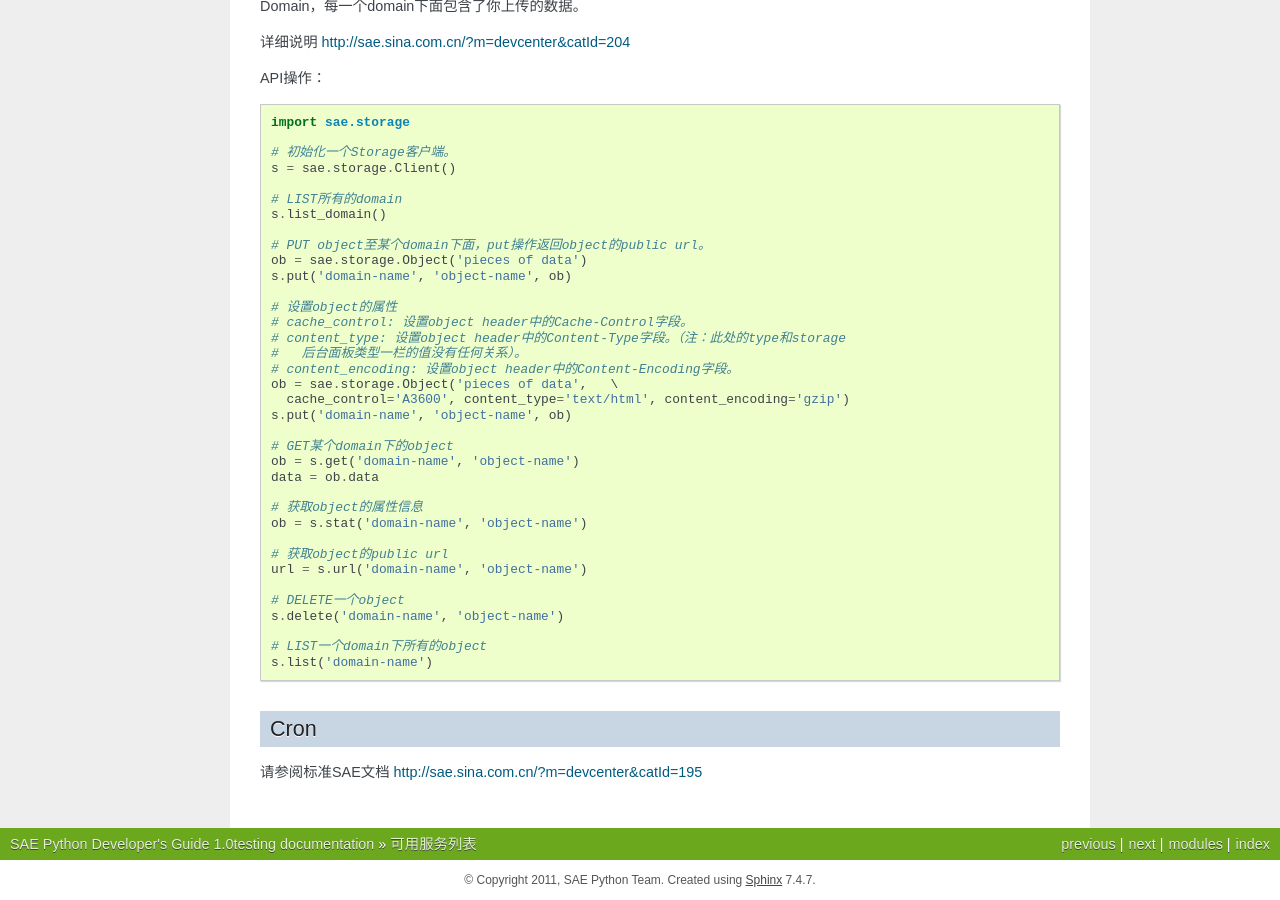
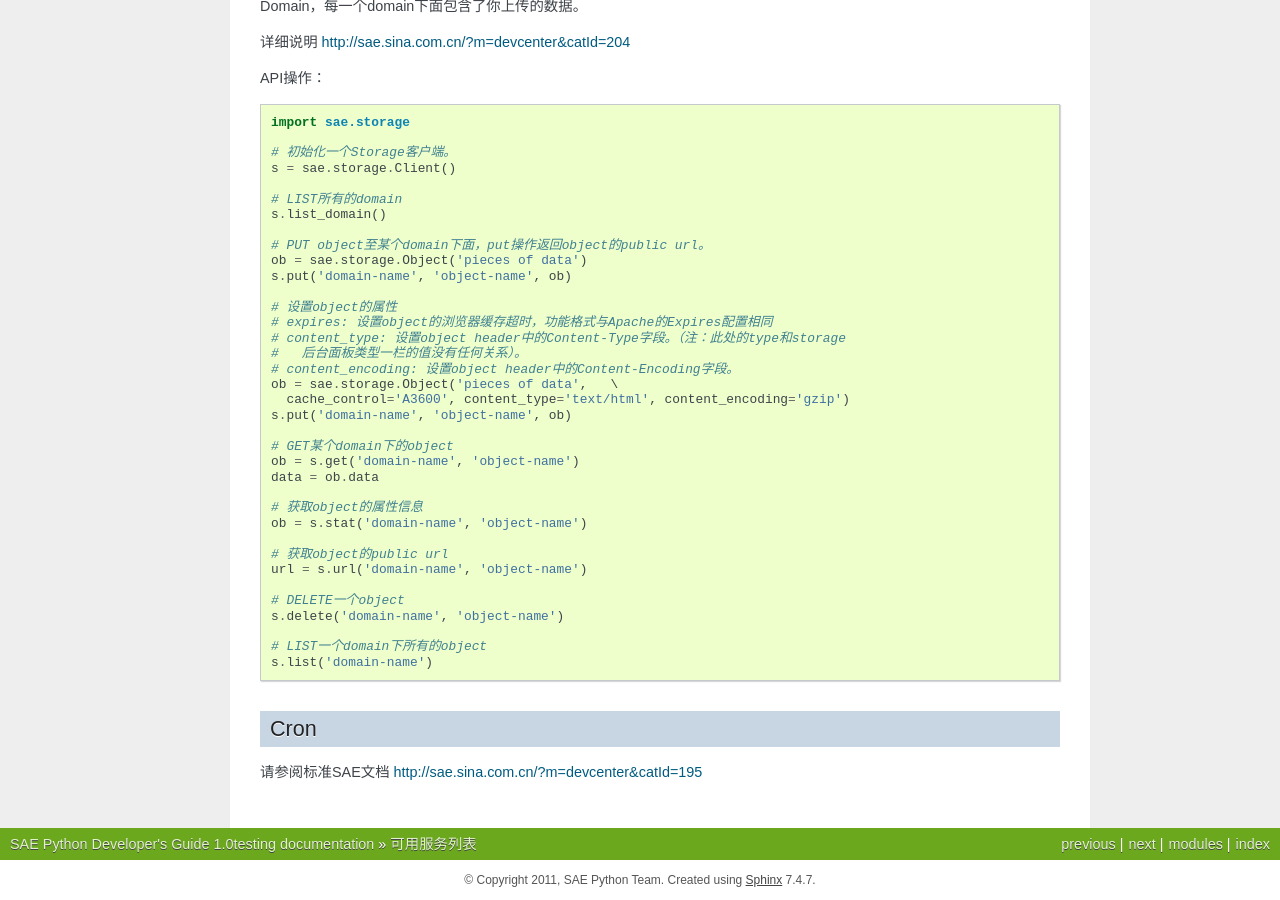
Before and after one commit to sinacloud/sae-python-dev-guide, a Sphinx documentation site: the page built from docs/service.rst, in a window 1280 px wide and 900 px high, scrolled down 3847 px. Built offline with Sphinx 7.4.7, drawn with Linux system fonts in a browser that asks for light colours.

Commit message:
update storage docs

```diff
--- a/docs/service.rst
+++ b/docs/service.rst
@@ -222,7 +222,7 @@ API操作：   ::
     s.put('domain-name', 'object-name', ob)
 
     # 设置object的属性
-    # cache_control: 设置object header中的Cache-Control字段。
+    # expires: 设置object的浏览器缓存超时，功能格式与Apache的Expires配置相同
     # content_type: 设置object header中的Content-Type字段。（注：此处的type和storage
     #   后台面板类型一栏的值没有任何关系）。
     # content_encoding: 设置object header中的Content-Encoding字段。
```
